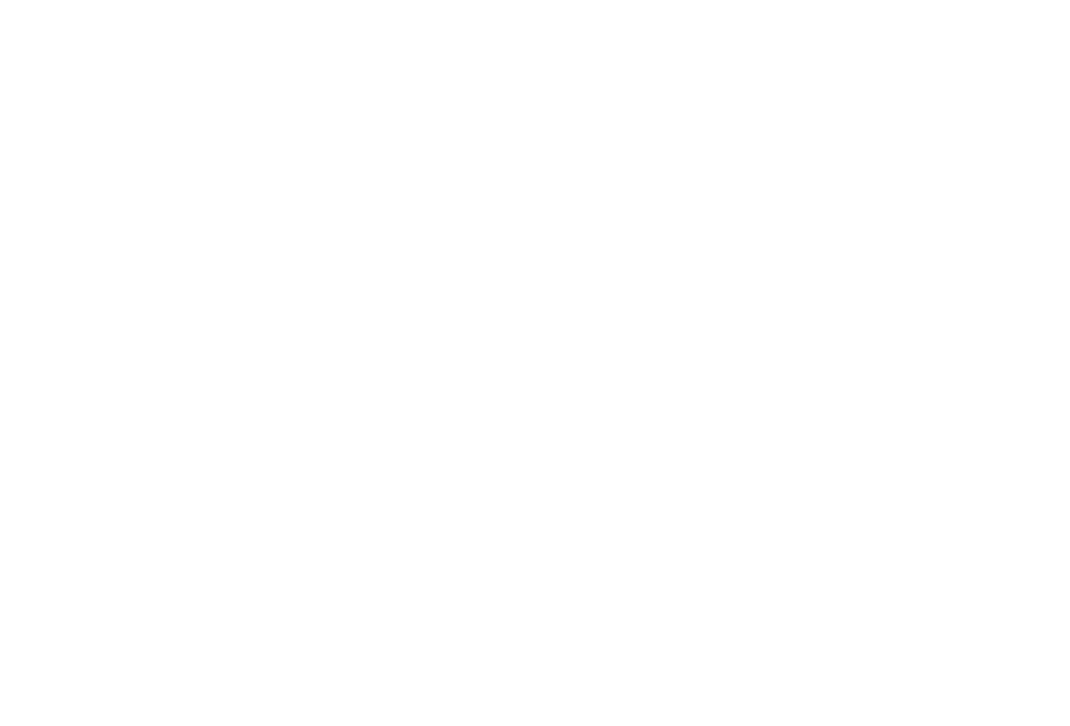
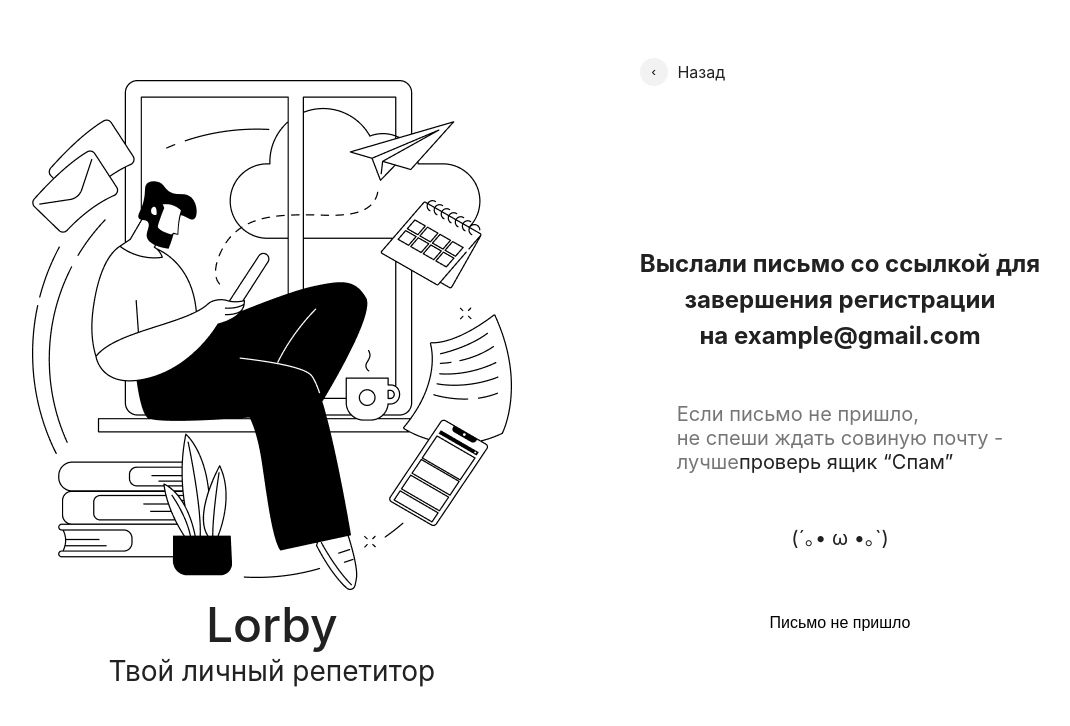
Before and after one commit to Venera00/neobis-front-auth, a React (Create React App) app: page /sendemail in a window 1280 px wide. Before the commit this address had no page. Shown: the top 726 px of the page, without its empty margins (104-1174 px from the left). Built offline with nearby package versions, Linux system fonts and the light colour scheme.

Commit message:
Add senEmail page

```diff
--- a/src/App.js
+++ b/src/App.js
@@ -2,8 +2,8 @@
 import { BrowserRouter, Routes, Route } from "react-router-dom";
 import LoginPage from "../src/pages/LoginPage/LoginPage";
 import LoggedInPage from "../src/pages/LoggedIn/LoggedInPage";
-import RegistrtationPage from "./pages/Registration/RegistrtationPage";
-
+import RegistrationPage from "./pages/Registration/RegistrationPage";
+import SendEmail from "./pages/SendEmail/SendEmail";
 import "./App.css";
 
 function App() {
@@ -14,7 +14,8 @@
           <Route path="/" element={<LoginPage />} />
           <Route path="/login" element={<LoginPage />} />
           <Route path="/loggedin" element={<LoggedInPage />} />
-          <Route path="/registration" element={<RegistrtationPage />} />
+          <Route path="/registration" element={<RegistrationPage />} />
+          <Route path="/sendemail" element={<SendEmail />} />
         </Routes>
       </BrowserRouter>
     </div>
--- /dev/null
+++ b/src/pages/SendEmail/SendEmail.css
@@ -0,0 +1,50 @@
+.send-container {
+  display: flex;
+  align-items: center;
+  justify-content: center;
+  gap: 8rem;
+  color: #212121;
+  font-weight: 500px;
+}
+
+.send-content__wrapper {
+  display: flex;
+  flex-direction: column;
+  gap: 10rem;
+}
+
+.send-info {
+  display: flex;
+  flex-direction: column;
+  align-items: center;
+  justify-content: center;
+  gap: 3rem;
+}
+
+.send-title {
+  text-align: center;
+  font-size: 1.5rem;
+  line-height: 1.5;
+}
+
+.send-subtitle {
+  font-size: 1.25rem;
+  color: #767676;
+}
+
+.send-subtitle span {
+  color: #212121;
+}
+
+.send-signs {
+  font-size: 1.25rem;
+}
+
+.send-btn {
+  font-size: 1rem;
+  width: 21rem;
+  height: 3rem;
+  border: none;
+  cursor: pointer;
+  background-color: #fff;
+}
--- /dev/null
+++ b/src/pages/SendEmail/SendEmail.js
@@ -0,0 +1,44 @@
+import React from "react";
+import { Link } from "react-router-dom";
+import mainImg from "../../assets/mainImg.jpg";
+import "./SendEmail.css";
+
+const SendEmail = () => {
+  return (
+    <div className="send-container">
+      <div className="send-wrapper">
+        <div className="auth-img">
+          <img src={mainImg} alt="The logo" />
+        </div>
+        <h3 className="auth-title">Lorby</h3>
+        <p className="auth-subtitle">Твой личный репетитор</p>
+      </div>
+
+      <div className="send-content__wrapper">
+        <Link className="auth__link" to="/">
+          <div className="back-container">
+            <button className="back-btn">&#8249;</button>
+            <p className="back-title">Назад</p>
+          </div>
+        </Link>
+
+        <div className="send-info">
+          <h3 className="send-title">
+            Выслали письмо со ссылкой для <br /> завершения регистрации <br />
+            на example@gmail.com
+          </h3>
+          <p className="send-subtitle">
+            Если письмо не пришло, <br />
+            не спеши ждать совиную почту - <br /> лучше
+            <span>проверь ящик “Спам”</span>
+          </p>
+          <p className="send-signs">(´｡• ω •｡`)</p>
+
+          <button className="send-btn">Письмо не пришло</button>
+        </div>
+      </div>
+    </div>
+  );
+};
+
+export default SendEmail;
```
Also changed, not shown: src/pages/Registration/RegistrationPage.js (renamed from src/pages/Registration/RegistrtationPage.js).
